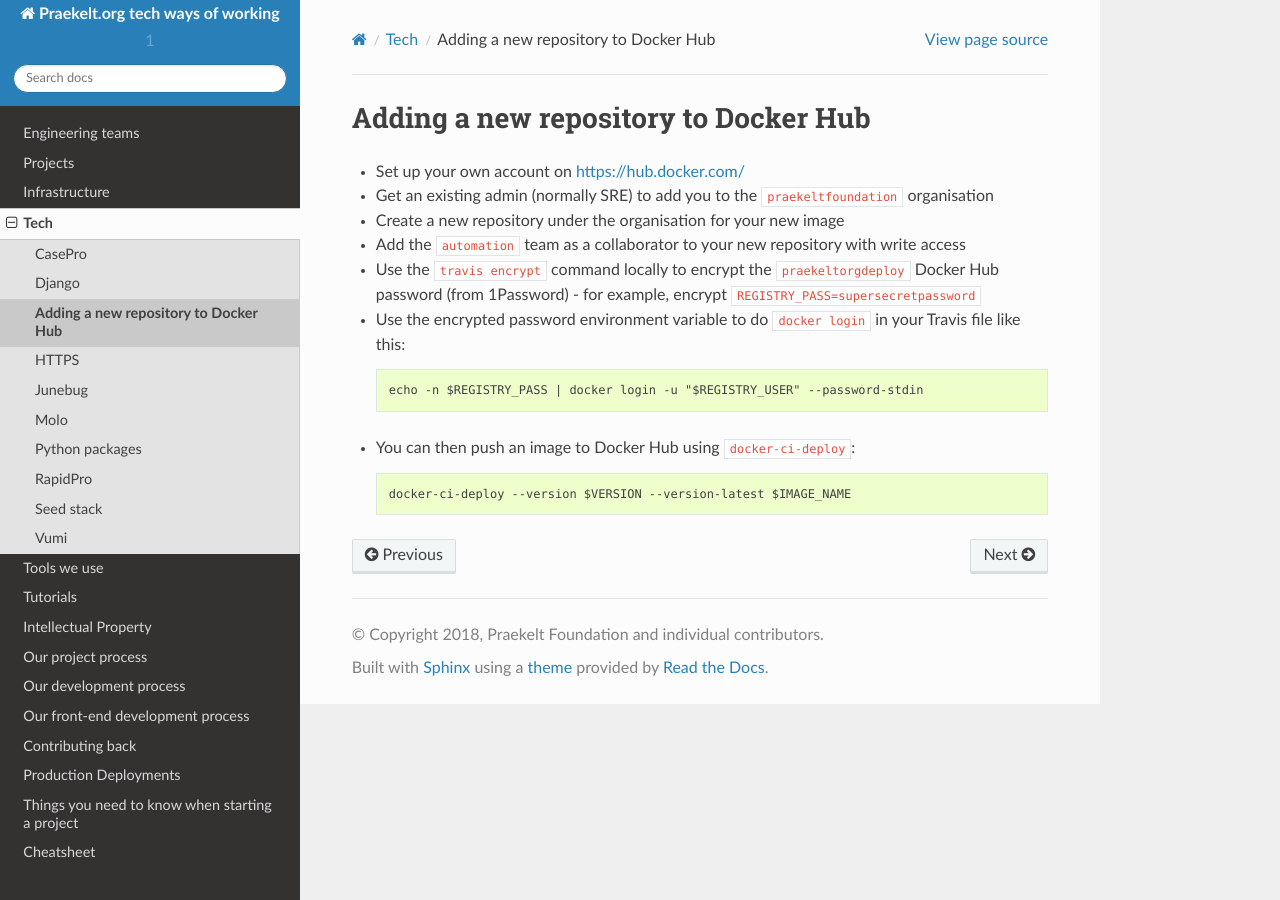
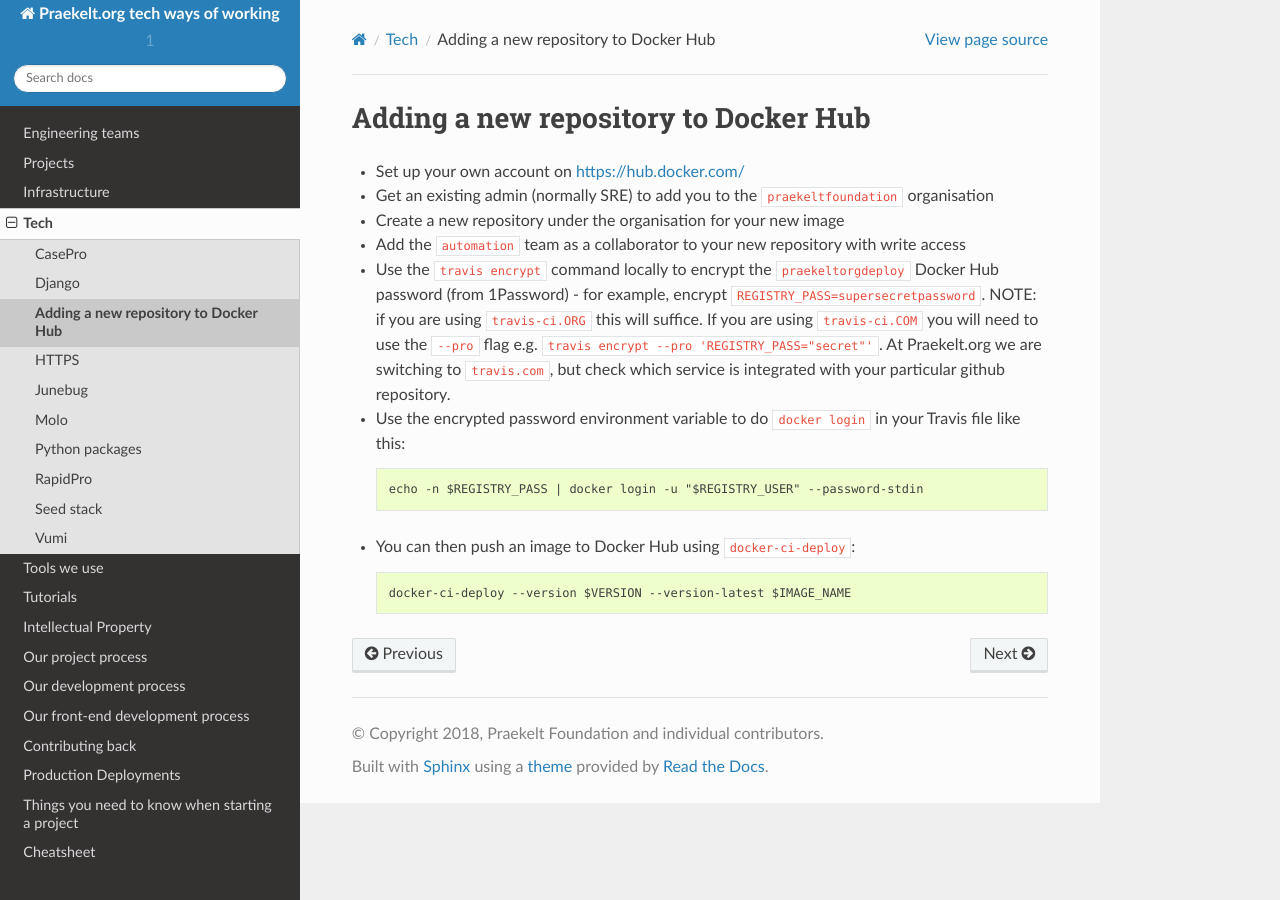
Before and after one commit to praekeltfoundation/ways-of-working, a Sphinx documentation site: the page built from docs/tech/docker-hub.md, in a window 1280 px wide. Built offline with Sphinx 7.4.7 and the Read the Docs theme 2.0.0, drawn with Linux system fonts in a browser that asks for light colours.

Commit message:
update info about using --pro flag with travis encrypt

````diff
--- a/docs/tech/docker-hub.md
+++ b/docs/tech/docker-hub.md
@@ -4,7 +4,7 @@
 - Get an existing admin (normally SRE) to add you to the `praekeltfoundation` organisation
 - Create a new repository under the organisation for your new image
 - Add the `automation` team as a collaborator to your new repository with write access
-- Use the `travis encrypt` command locally to encrypt the `praekeltorgdeploy` Docker Hub password (from 1Password) - for example, encrypt `REGISTRY_PASS=supersecretpassword`
+- Use the `travis encrypt` command locally to encrypt the `praekeltorgdeploy` Docker Hub password (from 1Password) - for example, encrypt `REGISTRY_PASS=supersecretpassword`. NOTE: if you are using `travis-ci.ORG` this will suffice. If you are using `travis-ci.COM` you will need to use the `--pro` flag e.g. `travis encrypt --pro 'REGISTRY_PASS="secret"'`. At Praekelt.org we are switching to `travis.com`, but check which service is integrated with your particular github repository.
 - Use the encrypted password environment variable to do `docker login` in your Travis file like this:
 
     ```
````
